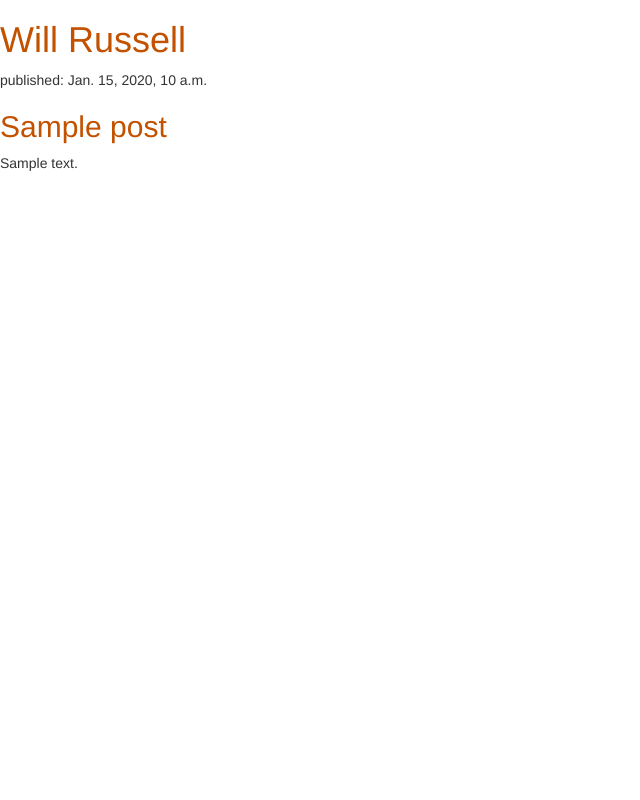
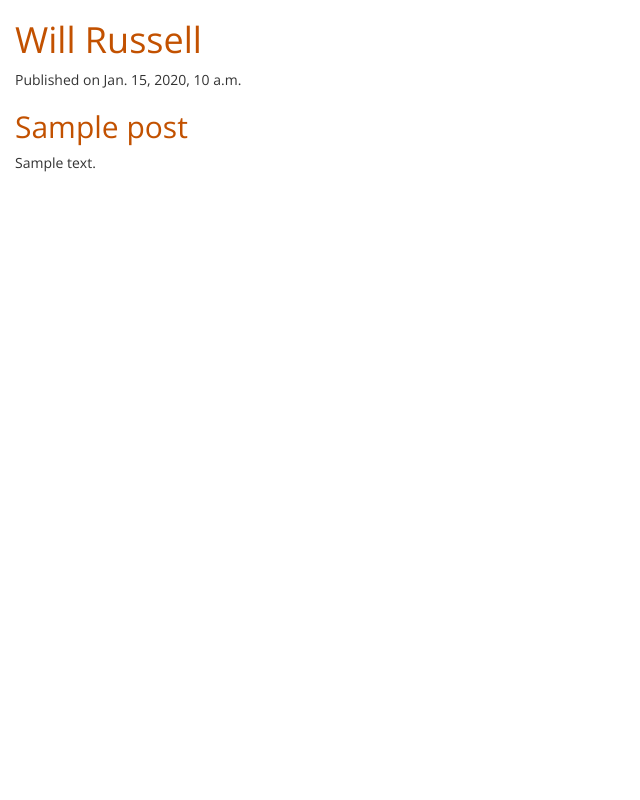
Before and after one commit to wrussell1999/university-bridging-assignment, a Django app: page / in a window 1280 px wide. Shown: the whole page, without its empty margins (0-640 px from the left). Run offline with Django 3.2, Linux system fonts and the light colour scheme; tables that the repository leaves empty hold one stand-in row (Sample ...); some libraries are stand-ins or nearby versions.

Commit message:
Tweak styling

```diff
--- a/blog/static/css/blog.css
+++ b/blog/static/css/blog.css
@@ -1,3 +1,11 @@
 h1 a, h2 a {
     color: #C25100;
 }
+
+h1, h2, p {
+    font-family: 'Open Sans', sans-serif;
+}
+
+body {
+    padding-left: 15px;
+}
--- a/blog/templates/blog/post_list.html
+++ b/blog/templates/blog/post_list.html
@@ -5,6 +5,7 @@
     <title>Will Russell</title>
     <link rel="stylesheet" href="//maxcdn.bootstrapcdn.com/bootstrap/3.2.0/css/bootstrap.min.css">
     <link rel="stylesheet" href="//maxcdn.bootstrapcdn.com/bootstrap/3.2.0/css/bootstrap-theme.min.css">
+    <link href="https://fonts.googleapis.com/css2?family=Open+Sans" rel="stylesheet">
     <link rel="stylesheet" href="{% static 'css/blog.css' %}">
 </head>
 
@@ -15,7 +16,7 @@
 
     {% for post in posts %}
     <div>
-        <p>published: {{ post.published_date }}</p>
+        <p>Published on {{ post.published_date }}</p>
         <h2><a href="">{{ post.title }}</a></h2>
         <p>{{ post.text|linebreaksbr }}</p>
     </div>
```
